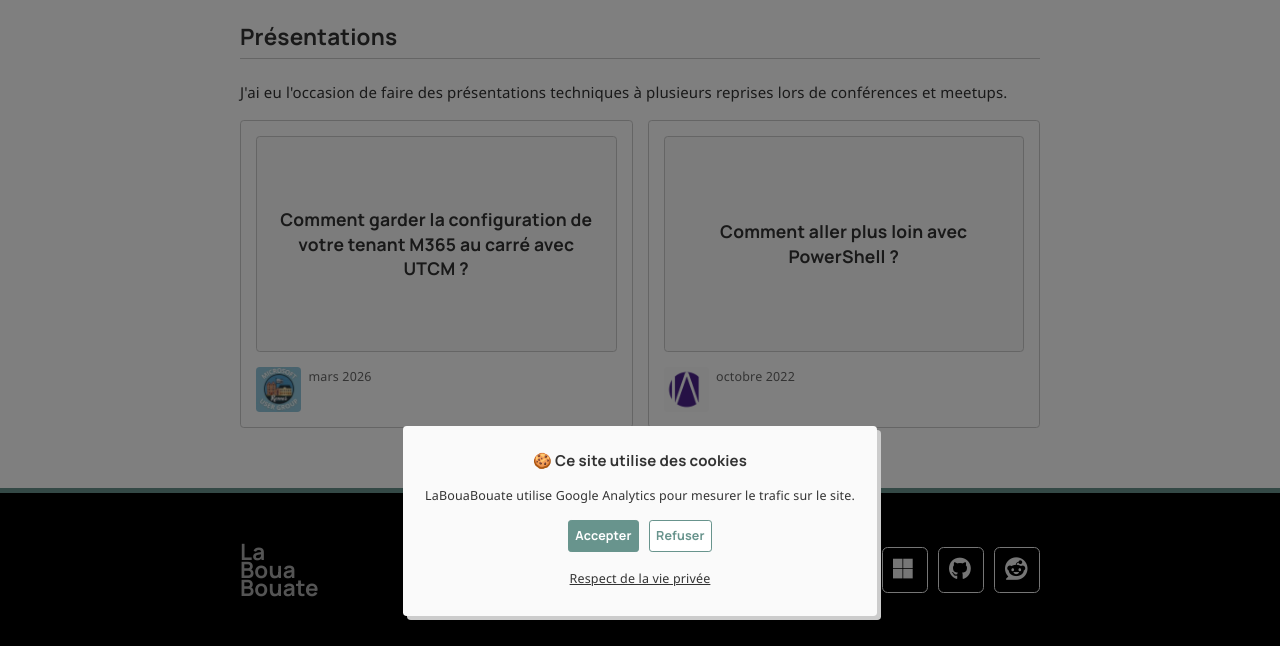
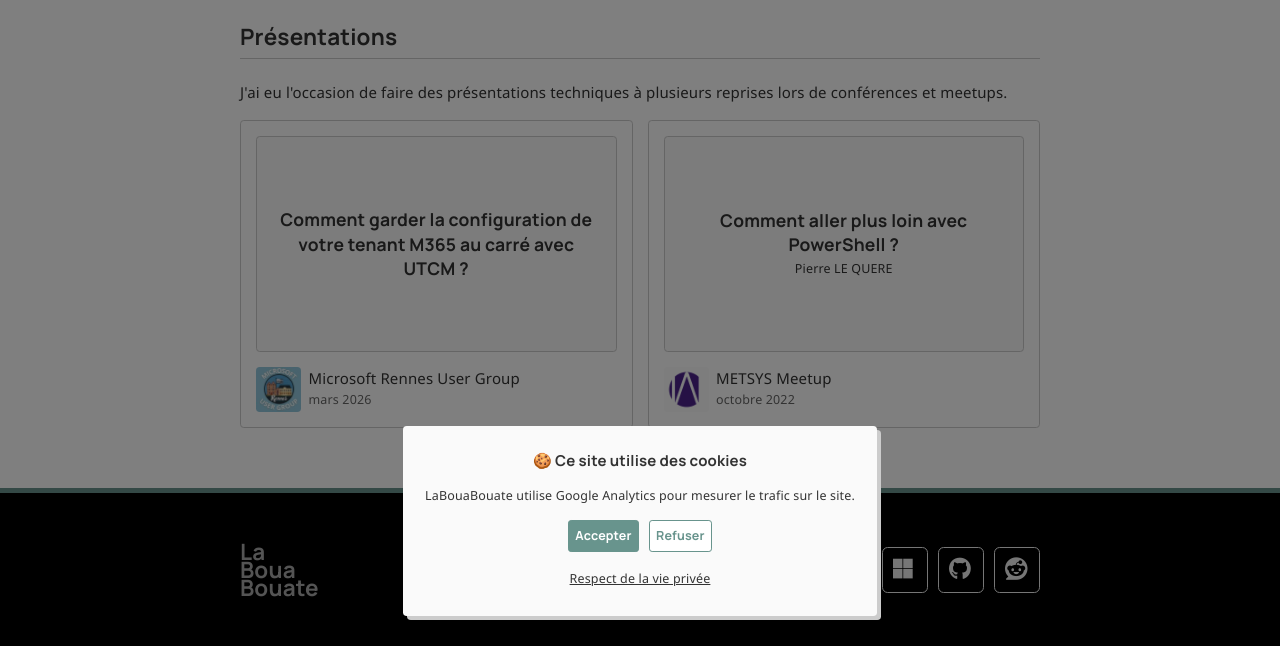
Before and after one commit to leobouard/leobouard.github.io, a Jekyll site: the page built from _pages/cv.html, in a window 1280 px wide and 900 px high, scrolled down 2885 px, cut to the strip 254-900 px from the top of the window. Built offline with Jekyll 4.4.1, drawn with Linux system fonts in a browser that asks for light colours; nearby versions of some CDN libraries; some web fonts are replaced.

Commit message:
Update talks.json

```diff
--- a/_data/talks.json
+++ b/_data/talks.json
@@ -2,12 +2,15 @@
   {
     "date": "mars 2026",
     "title": "Comment garder la configuration de votre tenant M365 au carré avec UTCM ?",
+    "event": "Microsoft Rennes User Group",
     "image": "/assets/cv/companies/microsoft-user-group-rennes.jpg",
     "url": "https://www.linkedin.com/posts/fabien-dibot-5b693059_cest-parti-pour-le-meetup-du-rennes-microsoft-share-7444786691678064641-6h97"
   },
   {
     "date": "octobre 2022",
     "title": "Comment aller plus loin avec PowerShell ?",
+    "event": "METSYS Meetup",
+    "copresenter": "Pierre LE QUERE",
     "image": "/assets/cv/companies/metsys.jpg",
     "url": "https://www.linkedin.com/posts/lucie-le-blouc-h-68546765_metsys-meetup-cybersecurite-share-6988770677025611776-aYYa"
   }
```
